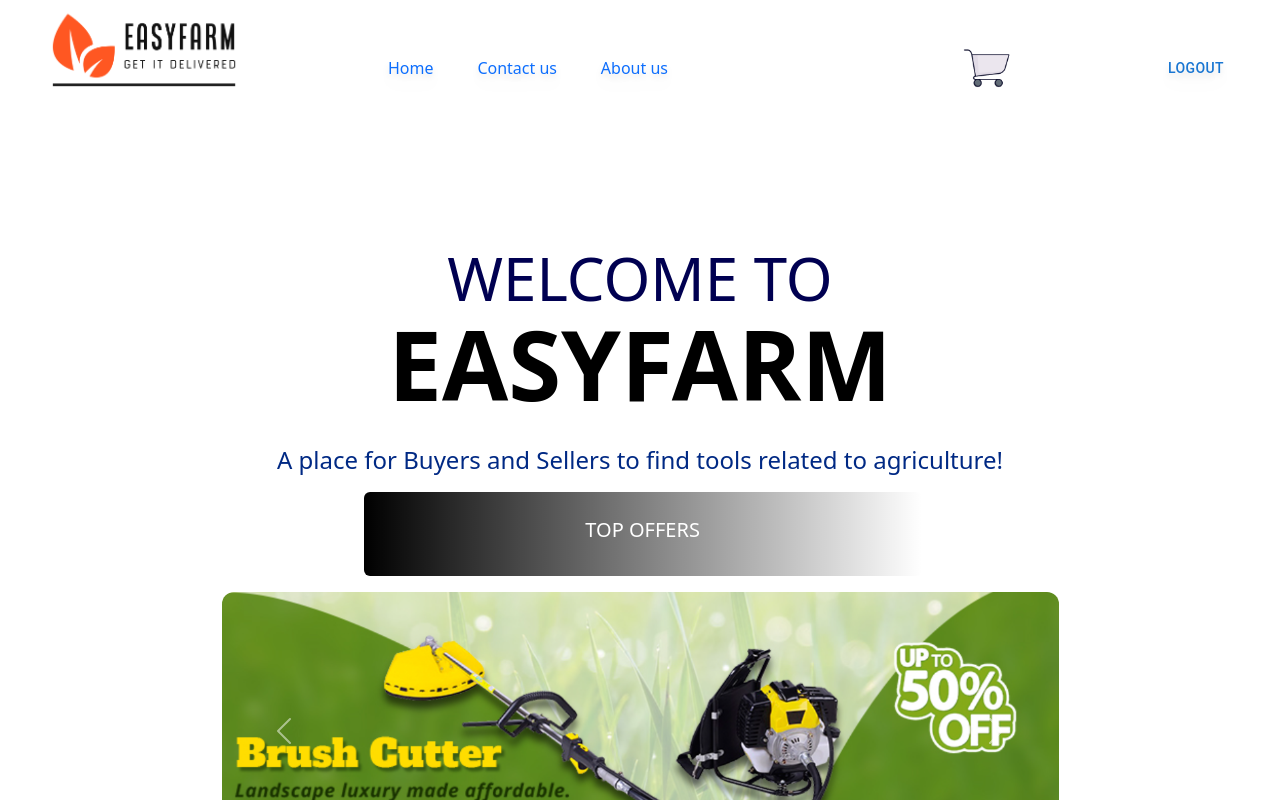
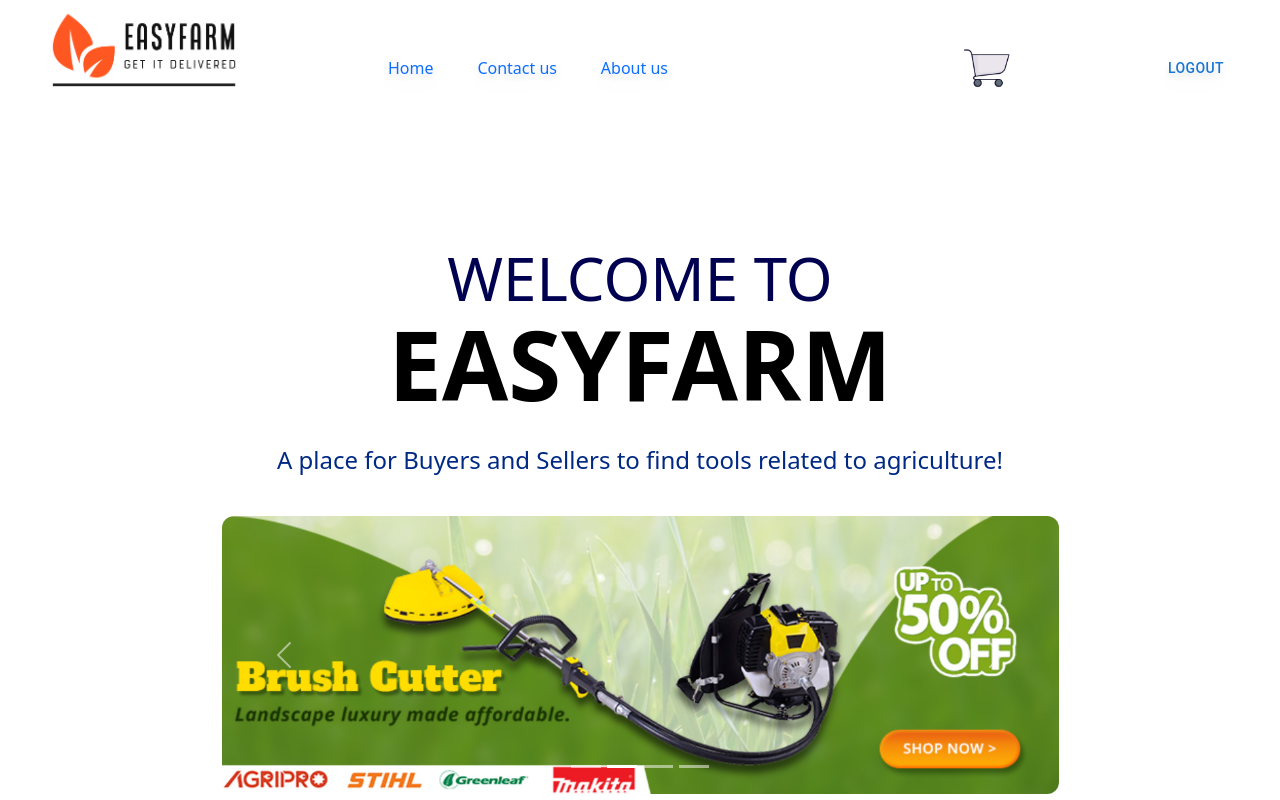
Before and after one commit to Masoom24/easy-farm, a React (Create React App) app: page /home in a window 1280 px wide. Shown: the top 800 px of the page. Built offline with nearby package versions, Linux system fonts and the light colour scheme; sample sign-in values are in the browser's storage; a web font is replaced by a local one.

Commit message:
heading removed and position fixed

```diff
--- a/src/pages/home/card_home.css
+++ b/src/pages/home/card_home.css
@@ -32,7 +32,7 @@
     animation: ease-in;
     margin: 0 auto;
     position:absolute;
-    top: 168%;
+    top: 155%;
     left: 36.2%;
 }
 .card-container1-home:hover{
@@ -54,7 +54,7 @@
     animation: ease-in;
     margin: 0 auto;
     position:absolute;
-    top: 168%;
+    top: 155%;
     left: 67%;
 }
 .card-container2-home:hover{
--- a/src/pages/home/index.jsx
+++ b/src/pages/home/index.jsx
@@ -24,10 +24,8 @@ const Home = () => {
             <h1 style={{ color: "black" }} className="text-3xl md:text-6xl lg:text-8xl uppercase font-black mb-8">EasyFarm</h1>
 
             <p style={{ color: "#002984" }} className="text-base md:text-lg lg:text-2xl mb-8 my-3">A place for Buyers and Sellers to find tools related to agriculture!</p>
-
-            <div style={{ color: "#E74C3C" }} className=" flex justify-center items-center ml-[22vw] my-3 bg-gradient-to-r from-black to gray-900 hover:from-pink-500 hover:to-orange-500 text-white font-semibold py-3 rounded-md w-50 ">
-              <h1 className='flex justify-center items-center py-2 w-1/2 uppercase text-bold text-xl'>Top Offers</h1>
-            </div><Sliders /><br />
+             <br />
+            <Sliders /><br />
             <div>
               <Link to='/signup'> <Button class="bg-gradient-to-r from-black to gray-400 hover:from-gray-500 hover:to-black text-white font-semibold px-20 py-3 rounded-md mr-6">
                 <center>Register</center>
```
